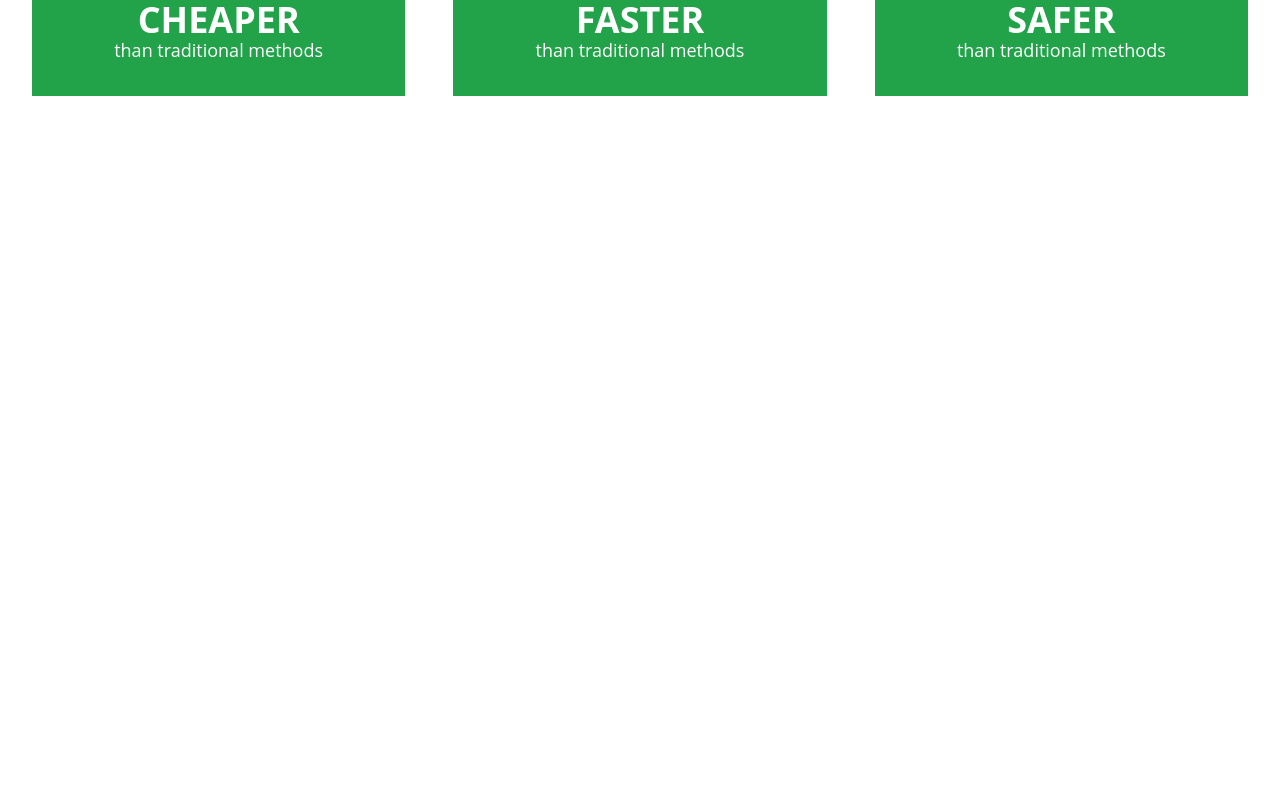
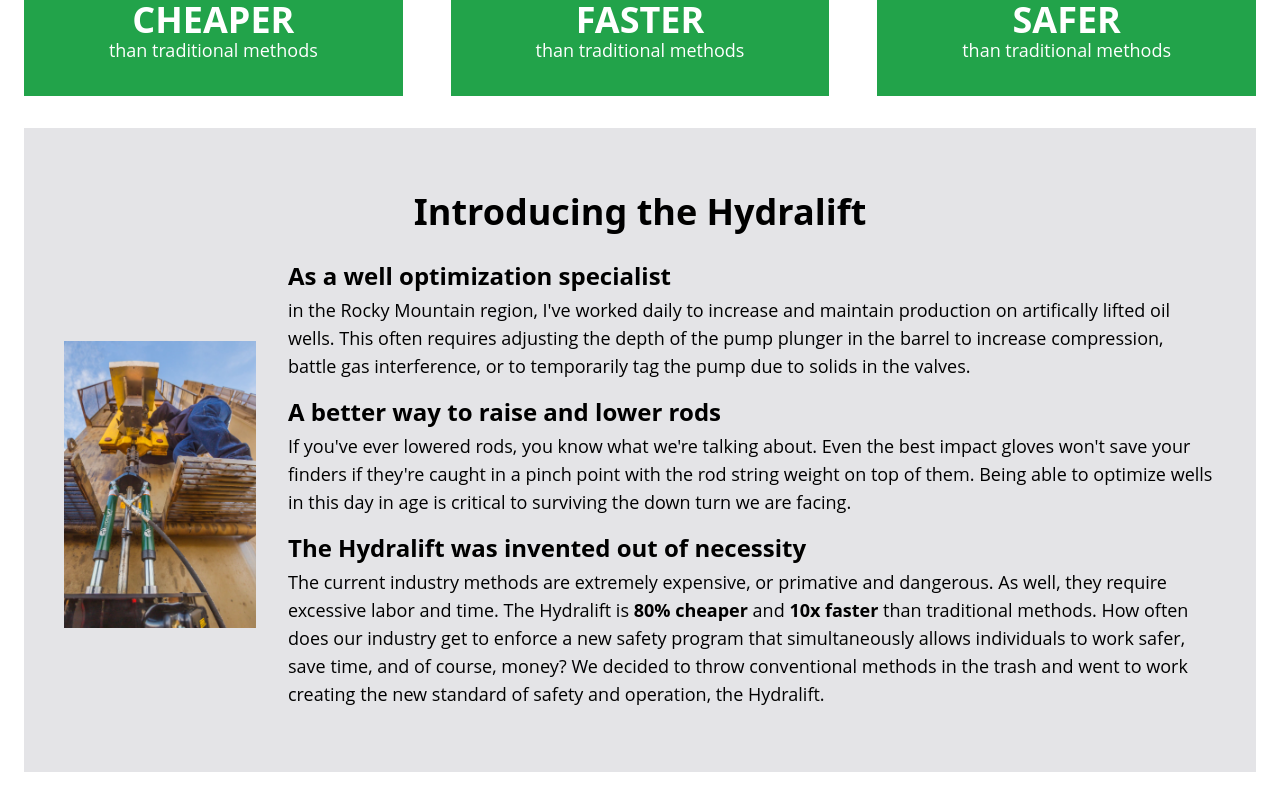
Before and after one commit to RKYCOM/gethydralift, a SvelteKit app: page / in a window 1280 px wide. Shown: the part 700-1504 px from the top of the page. Before the commit the page ends 828 px from the top, so only its background shows below. Built offline with nearby package versions, Linux system fonts and the light colour scheme; a web font is replaced by a local one.

Commit message:
Build intro text section

```diff
--- a/src/app.postcss
+++ b/src/app.postcss
@@ -9,7 +9,7 @@
 	}
 
 	main {
-		@apply my-6 px-8;
+		@apply my-6 px-6;
 	}
 }
 
--- a/src/routes/+page.svelte
+++ b/src/routes/+page.svelte
@@ -36,6 +36,38 @@
 			<p>than traditional methods</p>
 		</div>
 	</article>
+</section>
+
+<section class="intro-info">
+	<h2>Introducing the Hydralift</h2>
+	<div class="intro-info-content">
+		<img src="/images/hydralift-inaction.png" alt="Hydralift in action" />
+		<div class="intro-info-text">
+			<h3>As a well optimization specialist</h3>
+			<p>
+				in the Rocky Mountain region, I've worked daily to increase and maintain production on
+				artifically lifted oil wells. This often requires adjusting the depth of the pump plunger in
+				the barrel to increase compression, battle gas interference, or to temporarily tag the pump
+				due to solids in the valves.
+			</p>
+			<h3>A better way to raise and lower rods</h3>
+			<p>
+				If you've ever lowered rods, you know what we're talking about. Even the best impact gloves
+				won't save your finders if they're caught in a pinch point with the rod string weight on top
+				of them. Being able to optimize wells in this day in age is critical to surviving the down
+				turn we are facing.
+			</p>
+			<h3>The Hydralift was invented out of necessity</h3>
+			<p>
+				The current industry methods are extremely expensive, or primative and dangerous. As well,
+				they require excessive labor and time. The Hydralift is <strong>80% cheaper</strong> and
+				<strong>10x faster</strong> than traditional methods. How often does our industry get to enforce
+				a new safety program that simultaneously allows individuals to work safer, save time, and of
+				course, money? We decided to throw conventional methods in the trash and went to work creating
+				the new standard of safety and operation, the Hydralift.
+			</p>
+		</div>
+	</div>
 </section>
 
 <style lang="postcss">
@@ -78,4 +110,32 @@
 	.card-text p {
 		@apply text-lg;
 	}
+
+	.intro-info {
+		@apply bg-zinc-200 px-10 py-16;
+	}
+
+	.intro-info h2 {
+		@apply mb-7 text-center font-inter text-4xl font-bold;
+	}
+
+	.intro-info-content {
+		@apply flex gap-8;
+	}
+
+	.intro-info-content img {
+		@apply hidden w-1/6 object-contain xl:block;
+	}
+
+	.intro-info-text {
+		@apply xl:w-5/6;
+	}
+
+	.intro-info-text h3 {
+		@apply mb-1 font-inter text-xl font-bold md:text-2xl;
+	}
+
+	.intro-info-text p {
+		@apply mb-4 leading-tight last:mb-0 md:text-lg;
+	}
 </style>
```
